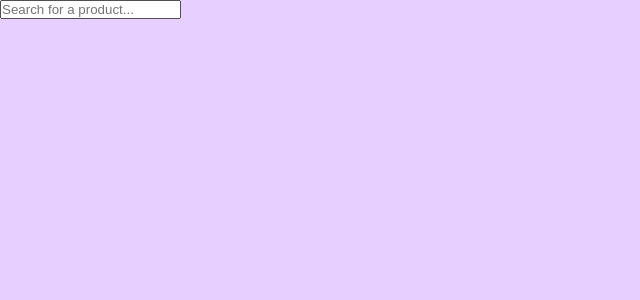
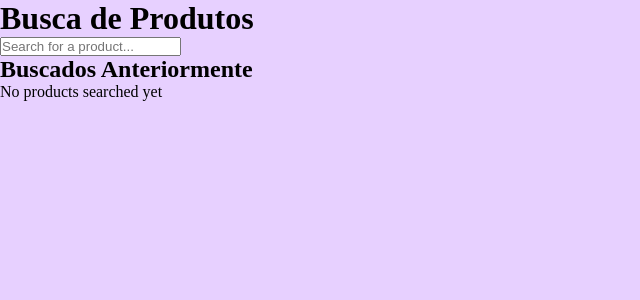
Before and after one commit to Palacio-dev/MC656, a React (Create React App) app in the folder saude_e_bem_estar/: page / in a window 1280 px wide. Shown: the top 300 px of the page, without its empty margins (0-640 px from the left). Built offline with nearby package versions, Linux system fonts and the light colour scheme.

Commit message:
corrigindo bugs nos testes

```diff
--- a/saude_e_bem_estar/src/Components/ProductDetails.tsx
+++ b/saude_e_bem_estar/src/Components/ProductDetails.tsx
@@ -15,8 +15,8 @@ export const ProductDetails: React.FC<Props> = ({ product }) => {
                 <ul className="space-y-1">
                     <li>Energia em kcal: {product.calories}</li>
                     <li>Carboidratos: {product.carbs}g</li>
-                    <li>Proteína: {product.protein}g</li>
-                    <li>Lipídios: {product.fat}g</li>
+                    <li>Proteina: {product.protein}g</li>
+                    <li>Lipidios: {product.fat}g</li>
                     <li>Fibras: {product.fiber}g</li>
                 </ul>
         </div>
--- a/saude_e_bem_estar/src/Pages/ProductSearchView.tsx
+++ b/saude_e_bem_estar/src/Pages/ProductSearchView.tsx
@@ -11,6 +11,7 @@ const ProductSearchView: React.FC = () => {
 
   return (
     <div className="p-6 grid gap-6">
+      <h1 className="text-2xl font-bold mb-2">Busca de Produtos</h1>
       <div className="shadow-lg border rounded-lg p-4 relative">
         <SearchInput
           value={vm.query}
@@ -30,13 +31,11 @@ const ProductSearchView: React.FC = () => {
         <ProductDetails product={vm.selected} />
       )}
 
-      {vm.history.length > 0 && (
-        <SearchHistory
-          history={vm.history}
-          onSelect={vm.selectFromHistory}
-          onClear={vm.clearHistory}
-        />
-      )}
+      <SearchHistory
+        history={vm.history}
+        onSelect={vm.selectFromHistory}
+        onClear={vm.clearHistory}
+      />
     </div>
   );
 };
```
